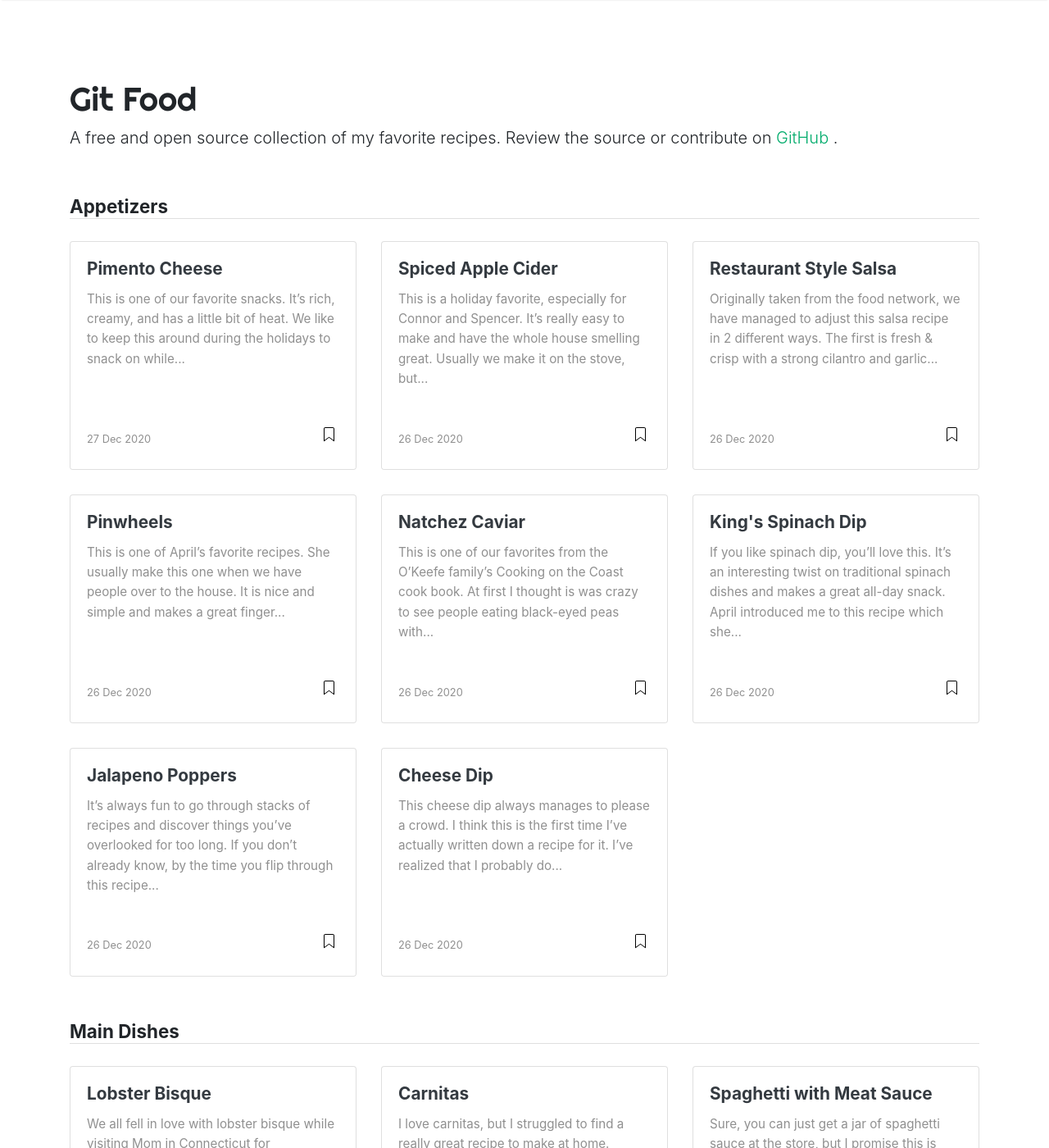
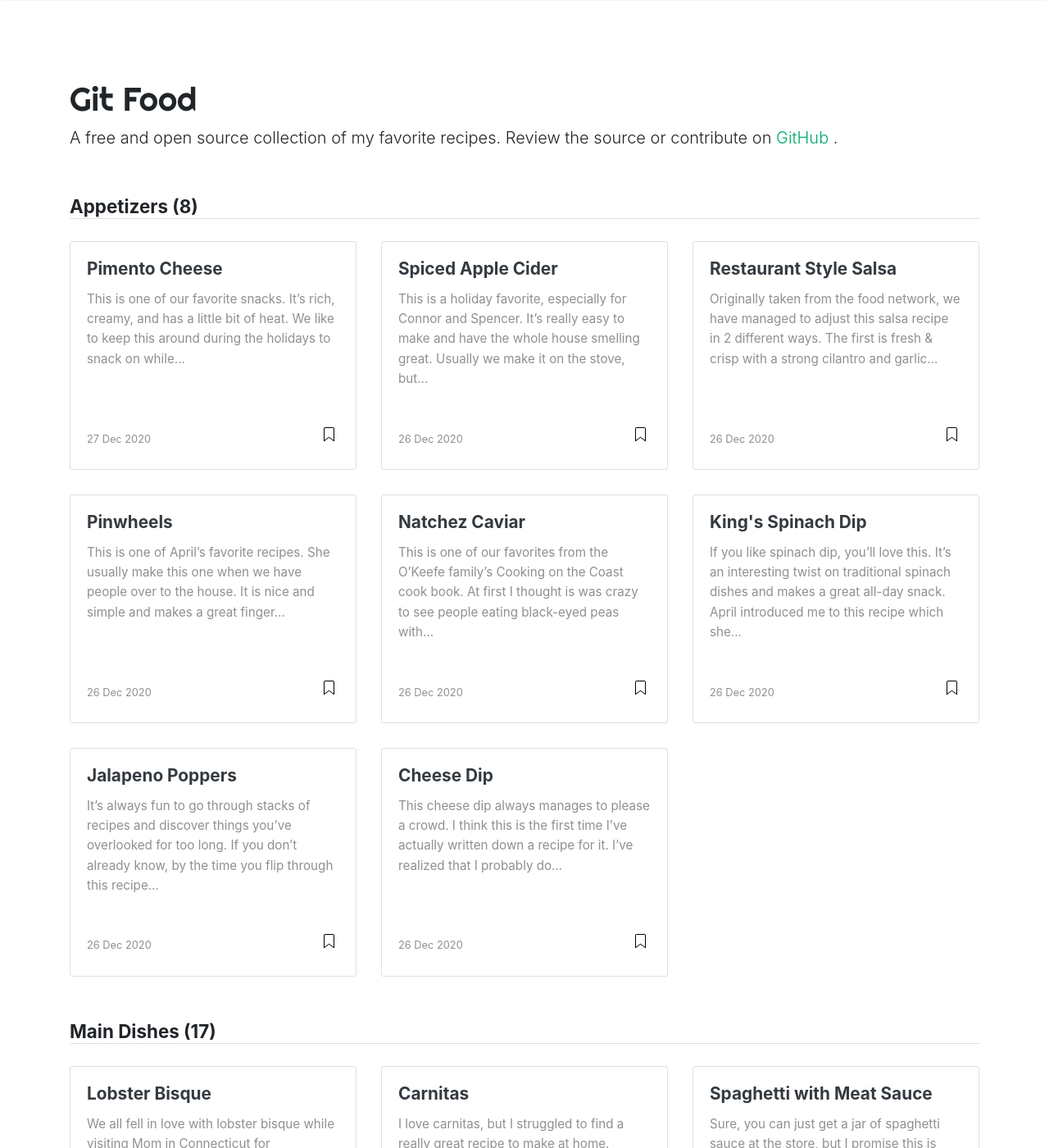
Before and after one commit to jondavid-black/food, a Jekyll site: the page built from docs/_pages/categories.md, in a window 1280 px wide and 1400 px high. Shown: the whole window at 82% size. Built offline with Jekyll 4.4.1, drawn with Linux system fonts in a browser that asks for light colours; nearby versions of some CDN libraries; some of the changed text lies outside the part shown.

Commit message:
added count to category headings

```diff
--- a/docs/_layouts/categories.html
+++ b/docs/_layouts/categories.html
@@ -20,7 +20,7 @@ permalink: "/categories.html"
 {% endfor %}
 
 <div class="section-title col-md-12 mt-4">
-    <h2 id="Appetizer">Appetizers</h2>
+    <h2 id="Appetizer">Appetizers ({{ appitizer_pages.size }})</h2>
 </div>
 {% for post in appitizer_pages %}
 {% if post.title != null %}
@@ -31,7 +31,7 @@ permalink: "/categories.html"
 {% endfor %}
 
 <div class="section-title col-md-12 mt-4">
-    <h2 id="MainDish">Main Dishes</h2>
+    <h2 id="MainDish">Main Dishes ({{ main_pages.size }})</h2>
 </div>
 {% for post in main_pages %}
 {% if post.title != null %}
@@ -42,7 +42,7 @@ permalink: "/categories.html"
 {% endfor %}
 
 <div class="section-title col-md-12 mt-4">
-    <h2 id="SideDish">Side Dishes</h2>
+    <h2 id="SideDish">Side Dishes ({{ side_pages.size }})</h2>
 </div>
 {% for post in side_pages %}
 {% if post.title != null %}
@@ -53,7 +53,7 @@ permalink: "/categories.html"
 {% endfor %}
 
 <div class="section-title col-md-12 mt-4">
-    <h2 id="Dessert">Desserts</h2>
+    <h2 id="Dessert">Desserts ({{ dessert_pages.size }})</h2>
 </div>
 {% for post in dessert_pages %}
 {% if post.title != null %}
@@ -64,7 +64,7 @@ permalink: "/categories.html"
 {% endfor %}
 
 <div class="section-title col-md-12 mt-4">
-    <h2 id="Other">Others</h2>
+    <h2 id="Other">Others ({{ other_pages.size }})</h2>
 </div>
 {% for post in other_pages %}
 {% if post.title != null %}
```
